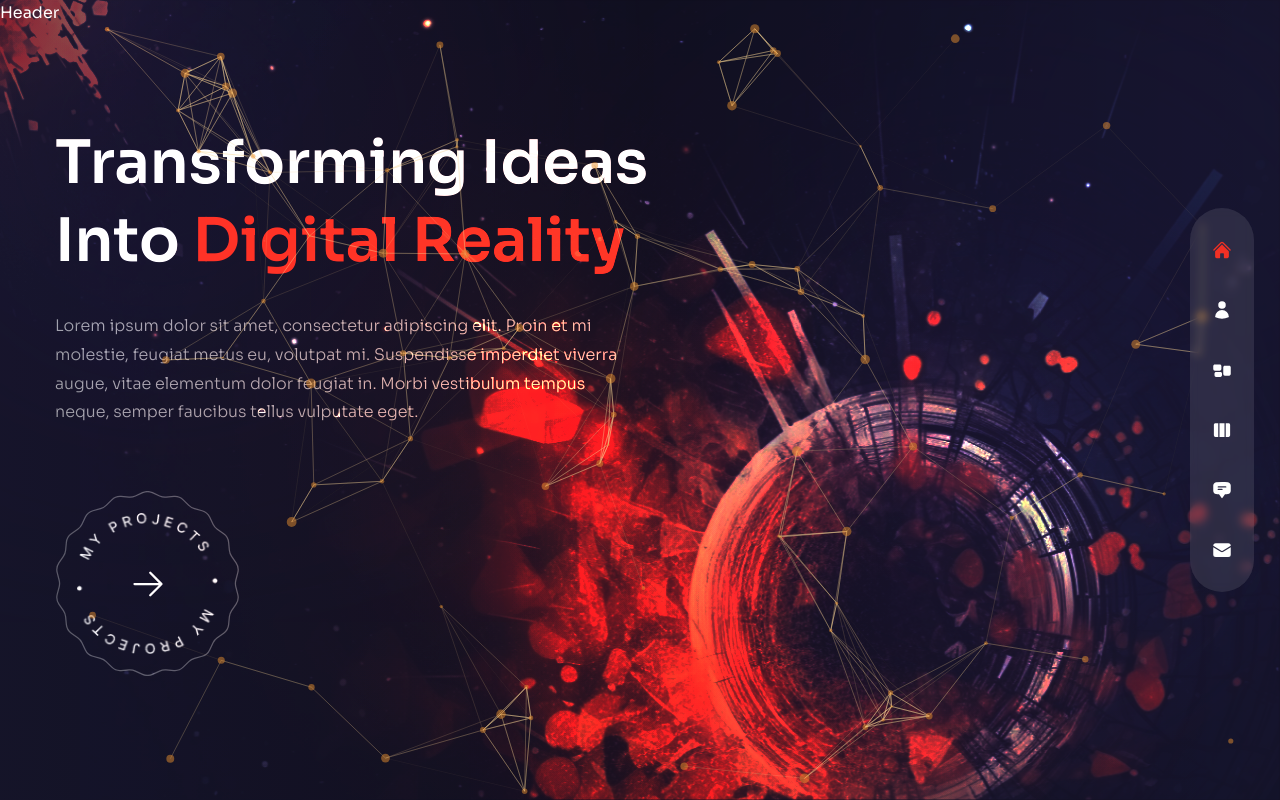
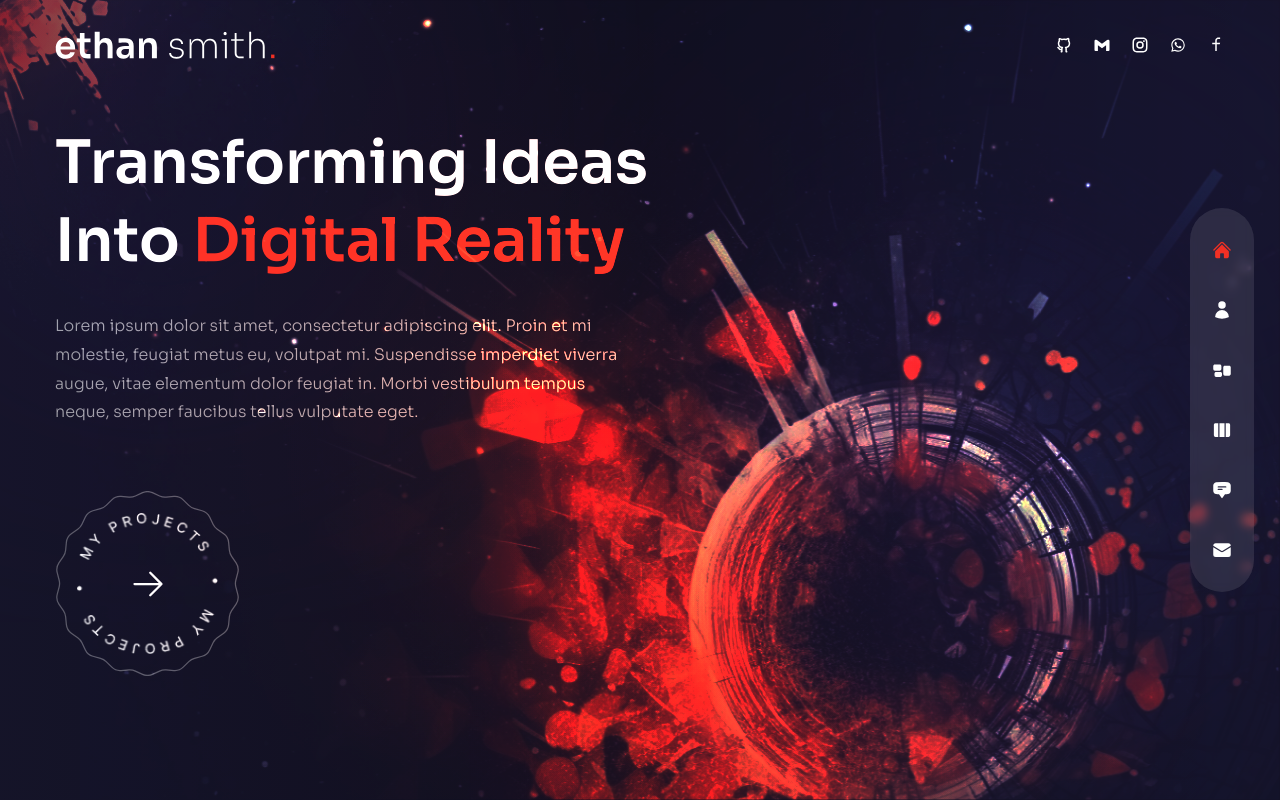
Before and after one commit to EdwinBayingana/portfolio, a Next.js app: page / in a window 1280 px wide. Built offline with nearby package versions, Linux system fonts and the light colour scheme.

Commit message:
finish the header with static social links and dummy logo to change later on

```diff
--- a/components/Header.js
+++ b/components/Header.js
@@ -1,7 +1,31 @@
 import Image from 'next/image';
 
+import Link from 'next/link';
+
+import Socials from '../components/Socials';
+
 const Header = () => {
-  return <header className="absolute z-30 w-full ">Header</header>;
+  return (
+    <header className="absolute z-30 w-full flex items-center px-16 xl:px-0 xl:h-[90px]">
+      <div className="container mx-auto">
+        <div className="flex flex-col lg:flex-row justify-between items-center gap-y-6 py-8">
+          {/* Dummy Logo with a design of interest */}
+          <Link href={'/'}>
+            <Image
+              src={'/logo.svg'}
+              width={220}
+              height={48}
+              alt="Edwin's logo"
+              priority={true}
+            />
+          </Link>
+
+          {/* Socials */}
+          <Socials />
+        </div>
+      </div>
+    </header>
+  );
 };
 
 export default Header;
--- a/components/Socials.js
+++ b/components/Socials.js
@@ -1,5 +1,38 @@
+import Link from 'next/link';
+
+import {
+  RiInstagramLine,
+  RiFacebookLine,
+  RiTwitterLine,
+  RiGithubLine,
+  RiGmailLine,
+} from 'react-icons/ri';
+import { BiLogoGmail, BiLogoWhatsapp } from 'react-icons/bi';
+
 const Socials = () => {
-  return <div>Socials</div>;
+  return (
+    <div className="flex items-center gap-x-5 text-lg">
+      <Link href={''} className="hover:text-accent transition-all duration-300">
+        <RiGithubLine />
+      </Link>
+      <Link href={''} className="hover:text-accent transition-all duration-300">
+        <BiLogoGmail />
+      </Link>
+      <Link href={''} className="hover:text-accent transition-all duration-300">
+        <RiInstagramLine />
+      </Link>
+      {/* <Link href={''} className="hover:text-accent transition-all duration-300">
+        <RiTwitterLine />
+      </Link> */}
+      <Link href={''} className="hover:text-accent transition-all duration-300">
+        <BiLogoWhatsapp />
+      </Link>
+
+      <Link href={''} className="hover:text-accent transition-all duration-300">
+        <RiFacebookLine />
+      </Link>
+    </div>
+  );
 };
 
 export default Socials;
--- a/pages/index.js
+++ b/pages/index.js
@@ -59,8 +59,8 @@ const Home = () => {
         {/* bg image 👇🏽*/}
         <div className="bg-none xl:bg-explosion xl:bg-cover xl:bg-right xl:bg-no-repeat w-full h-full absolute mix-blend-color-dodge translate-z-0"></div>
 
-        {/* Particles */}
-        <ParticlesContainer />
+        {/* Particles (🚨: this feature is causing the browser to overheat) */}
+        {/* <ParticlesContainer /> */}
 
         {/* Avatar Image 👇🏽*/}
         {/* <motion.div
```
